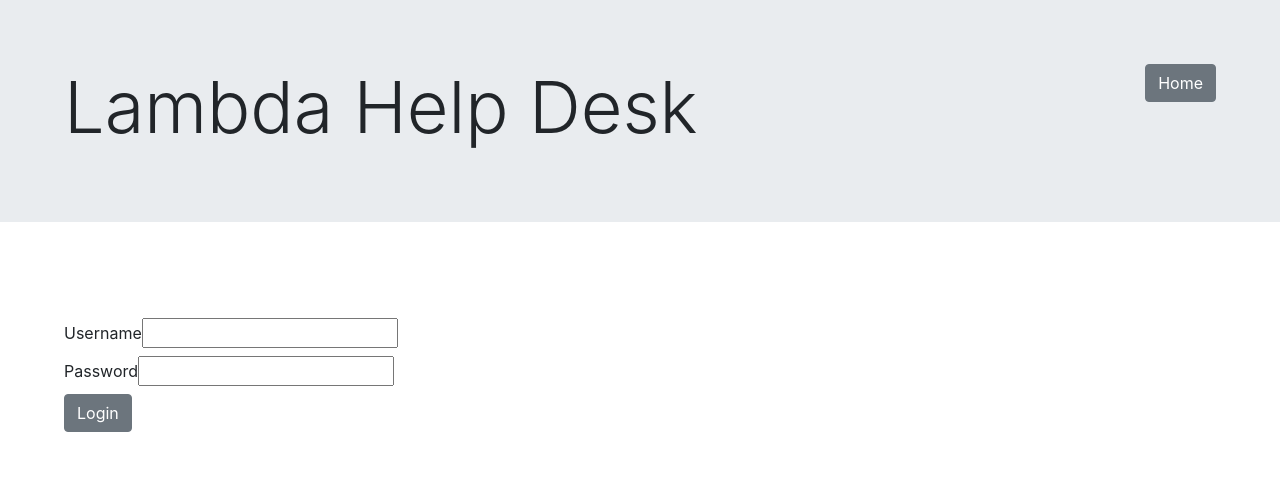
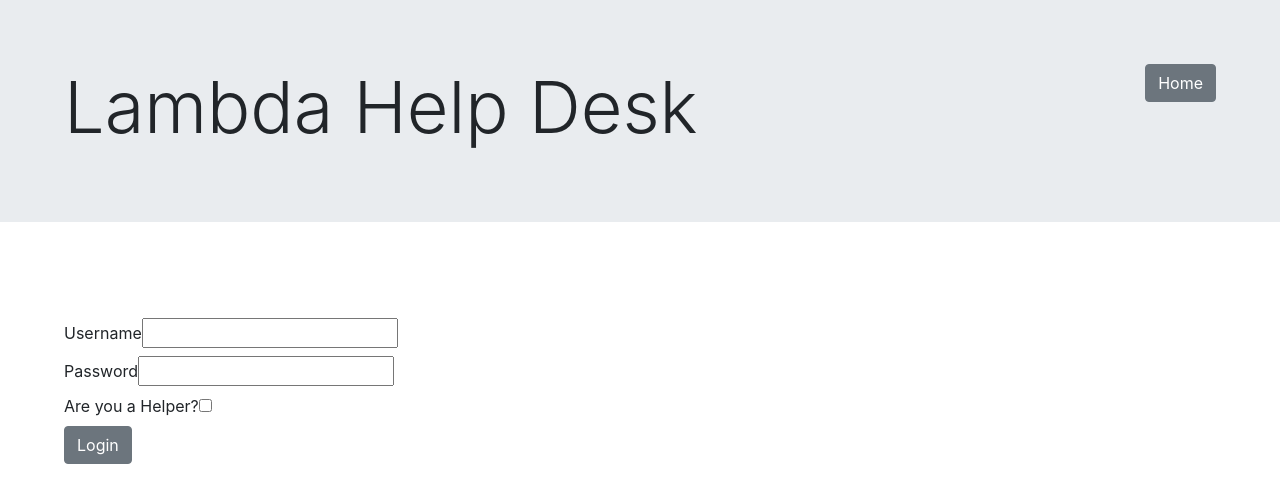
Before and after one commit to scottynate05/front-end, a React (Create React App) app in the folder dev-desk/: page /login in a window 1280 px wide. Shown: the top 502 px of the page. Built offline with nearby package versions, Linux system fonts and the light colour scheme.

Commit message:
updated login form

```diff
--- a/dev-desk/src/components/Login.js
+++ b/dev-desk/src/components/Login.js
@@ -6,13 +6,14 @@ import {Form, Label, Button, Col, Row} from 'reactstrap'
 const Login = props => {
     const [user, setUser] = useState({
         username: '',
-        password: ''
+        password: '',
+        helperCheck: ''
     })
 
     const handleChanges = e => {
         setUser({
             ...user,
-            [e.target.name]: e.target.value
+            [e.target.name]: e.target.type === 'checkbox'? e.target.checked: e.target.value
         })
     }
 
@@ -22,9 +23,14 @@ const Login = props => {
             .post('https://devdesk-queue-2.herokuapp.com/api/user/login', user)
             .then(res => {
                 localStorage.setItem('token', res.data.token)
-                history.push('/studentdashboard')
-                window.location.reload(0)
-                console.log(res)
+                if (user.helperCheck === true) {
+                    history.push('/staffdashboard')
+                    window.location.reload(0)
+                } else {
+                    history.push('/studentdashboard')
+                    window.location.reload(0)
+                }
+                console.log('res: ', res)
             })
             .catch(err => console.log('err: ', err.message, err.response))
     }
@@ -55,9 +61,16 @@ const Login = props => {
                         />
                     </Label>
                 </Row>
-                    <Row>
-                        <Button>Login</Button>
-                    </Row>
+                <Row>
+                    <Label>
+                        Are you a Helper?
+                        <input name ='helperCheck' type='checkbox' data-cy='helpercheck' value={user.helperCheck} onChange={handleChanges}>
+                        </input>
+                    </Label>
+                </Row>
+                <Row>
+                    <Button>Login</Button>
+                </Row>
                 </Col>
             </Form>
         </>
```
Also changed, not shown: dev-desk/src/components/Register.js (line endings or trailing spaces).
